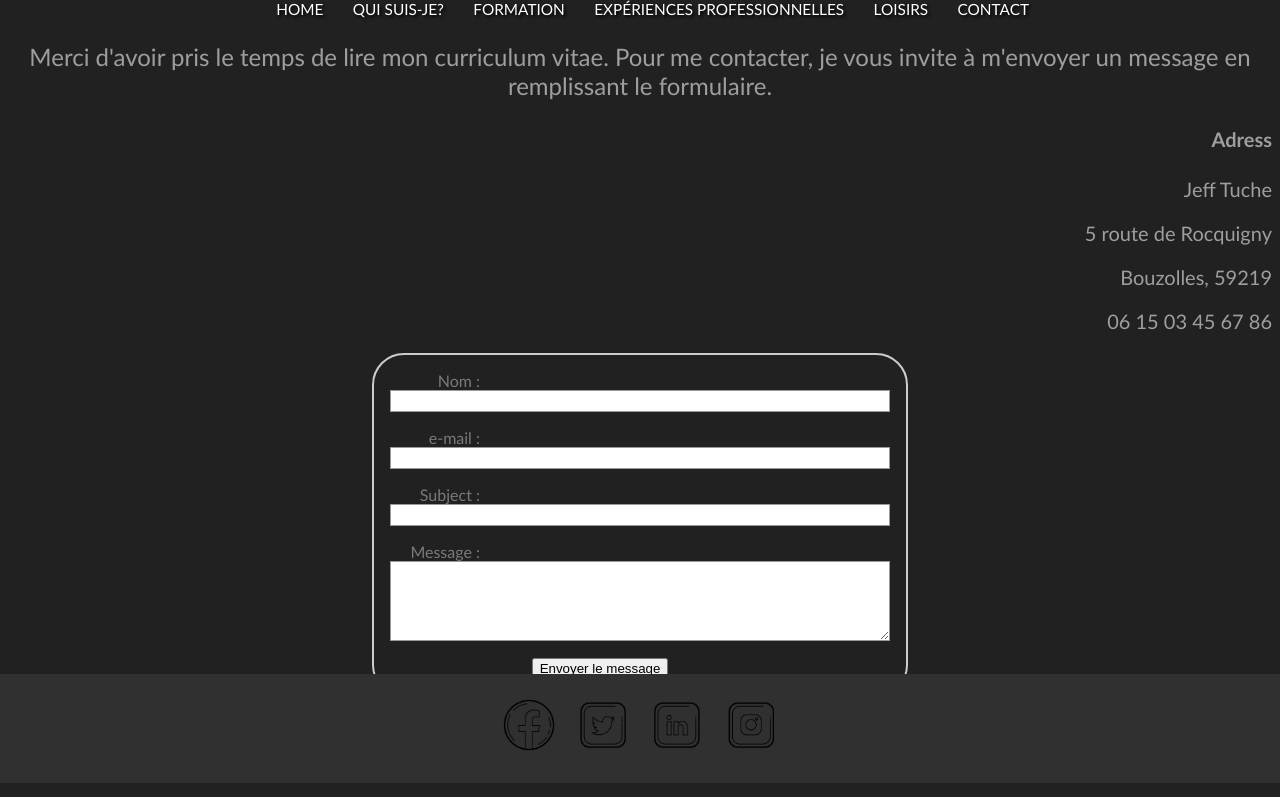
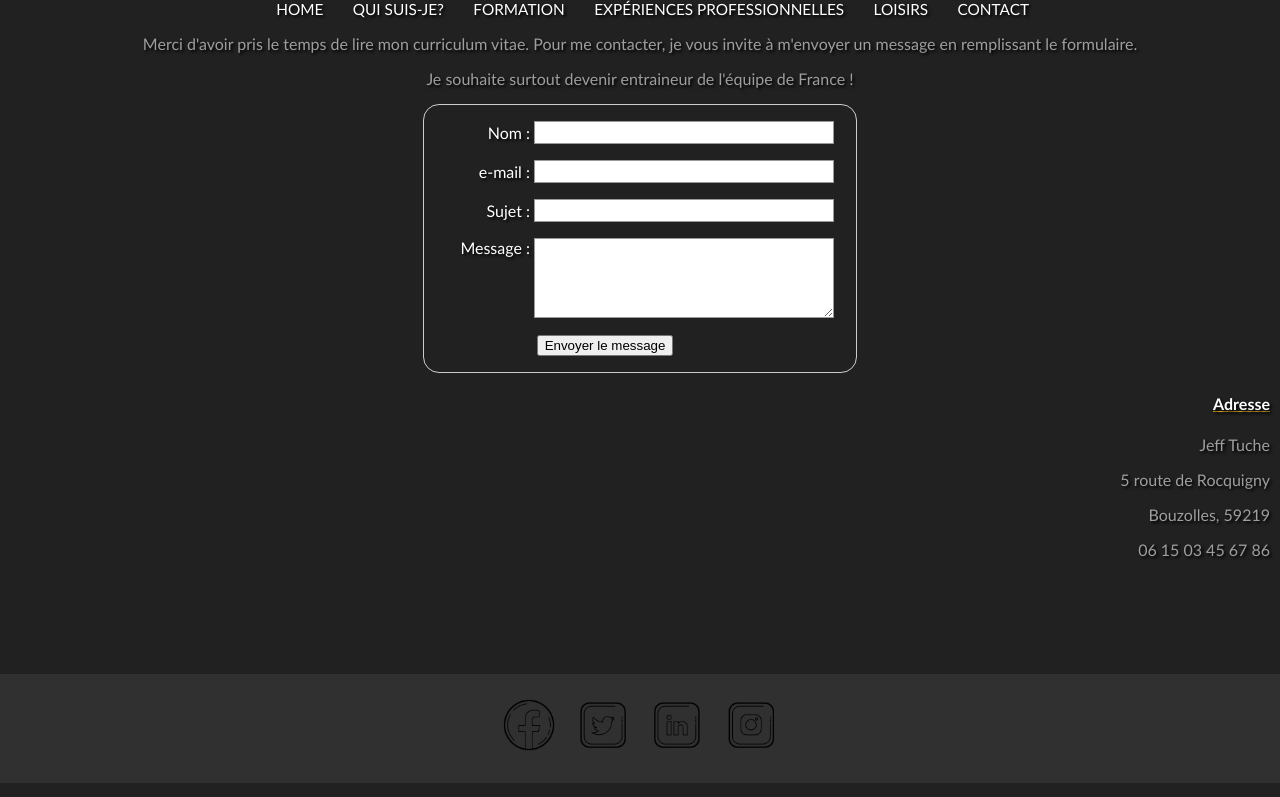
Before and after one commit to KadirALBOSTAN/Projet1, a PHP site: page /contact.php in a window 1280 px wide. Shown: the part 17-814 px from the top of the page. Run offline with PHP 8.4, Linux system fonts and the light colour scheme.

Commit message:
Final branche contact

```diff
--- a/contact.css
+++ b/contact.css
@@ -1,35 +1,48 @@
+@media screen and (max-width: 1024px){
+    body {
+        margin-top: 100px;
+        background-color: #212121;
+        font-family: "Gill Sans", sans-serif;
+        text-shadow: 2px 2px 3px black;
+        margin-bottom: 100px;
+    }
 
-
+}
 body {
-    margin-top: 0px;
+    background-color: #212121;
+    font-family: "Gill Sans", sans-serif;
+    text-shadow: 2px 2px 3px black;
     margin-bottom: 100px;
-    background-color: #212121;
-    font-family: "Gill Sans",sans-serif;
 }
 
 .paragraphe {
-    font-size: 150%;
+    color: #9e9e9e;
+    text-decoration: goldenrod;
     text-align: center;
-    color: #9e9e9e;
 }
 
 .adressmaster {
+    text-align: right;
+    margin-right:2px;
+}
 
-    font-size: 125%;
-    text-align: right;
+.adressetitre {
+    text-decoration: underline goldenrod;
+    color: white;
+}
+
+.adressetext {
     color: #9e9e9e;
-
 }
 
 form {
     /* Uniquement centrer le formulaire sur la page */
     margin: 0 auto;
-    width: 500px;
+    width: 400px;
     /* Encadré pour voir les limites du formulaire */
     padding: 1em;
-    border: 2px solid #CCC;
-    border-radius: 2em;
-    color: #7A7A7A;
+    border: 1px solid #CCC;
+    border-radius: 1em;
 }
 
 form div + div {
@@ -37,30 +50,34 @@ form div + div {
 }
 
 label {
+    /* Pour être sûrs que toutes les étiquettes ont même taille et sont correctement alignées */
     display: inline-block;
     width: 90px;
     text-align: right;
+    text-decoration: goldenrod;
+    color: white;
 }
 
 input, textarea {
-    /* Même police et même champs texte */
-    font: 1em sans-serif;
+    /* Pour s'assurer que tous les champs texte ont la même police.
+       Par défaut, les textarea ont une police monospace */
+    font: 1em "Gill Sans", sans-serif;
 
-    /* Tous les champs texte ont la même dimension */
-    width: 500px;
+    /* Pour que tous les champs texte aient la même dimension */
+    width: 300px;
     box-sizing: border-box;
 
-    /* Harmonie des bordures des champs texte */
+    /* Pour harmoniser le look & feel des bordures des champs texte */
     border: 1px solid #999;
 }
 
 input:focus, textarea:focus {
-    /* Pour souligner les éléments acttifs */
-    border-color: #800;
+    /* Pour souligner légèrement les éléments actifs */
+    border-color: #000;
 }
 
 textarea {
-    /* Pour aligner les champs texte multi-ligne avec leur étiquettes */
+    /* Pour aligner les champs texte multi‑ligne avec leur étiquette */
     vertical-align: top;
 
     /* Pour donner assez de place pour écrire du texte */
@@ -68,11 +85,12 @@ textarea {
 }
 
 .button {
-    /* Place le bouton à la même position que les champs texte */
-    padding-left: 135px;
+    /* Pour placer le bouton à la même position que les champs texte */
+    padding-left: 90px; /* même taille que les étiquettes */
 }
 
 button {
-    /* Marge pour arriver au millieu des étiquettes */
+    /* Cette marge supplémentaire représente grosso modo le même espace que celui
+       entre les étiquettes et les champs texte */
     margin-left: .5em;
 }
--- a/contact.php
+++ b/contact.php
@@ -19,18 +19,9 @@
         <div class="paragraphe">
             <p>Merci d'avoir pris le temps de lire mon curriculum vitae. Pour me contacter, je vous invite à m'envoyer
                 un message en remplissant le formulaire.</p>
+            <p>Je souhaite surtout devenir entraineur de l'équipe de France !</p>
         </div>
-    <div class="adressmaster">
-        <div class="adressetitre">
-            <h4>Adress</h4>
-        </div>
-        <div class="adressetext">
-            <p>Jeff Tuche</p>
-            <p>5 route de Rocquigny</p>
-            <p>Bouzolles, 59219</p>
-            <p>06 15 03 45 67 86</p>
-        </div>
-    </div>
+
         <form action="/ma-page-de-traitement" method="post">
             <div>
                 <label for="name">Nom :</label>
@@ -41,7 +32,7 @@
                 <input type="email" id="mail" name="user_mail">
             </div>
             <div>
-            <label for="subject">Subject :</label>
+                <label for="subject">Sujet :</label>
                 <input type="text" id="subject" name="user_subject">
             </div>
             <div>
@@ -52,9 +43,19 @@
                 <button type="submit">Envoyer le message</button>
             </div>
         </form>
+        <div class="adressmaster">
+            <div class="adressetitre">
+                <h4>Adresse</h4>
+            </div>
+        <div class="adressetext">
+            <p>Jeff Tuche</p>
+            <p>5 route de Rocquigny</p>
+            <p>Bouzolles, 59219</p>
+            <p>06 15 03 45 67 86</p>
+        </div>
+    </div>
     <footer>
         <?php include('footer.php'); ?>
-
     </footer>
     </body>
 </html>
```
Lines whose indentation alone changed are shown as unchanged.
